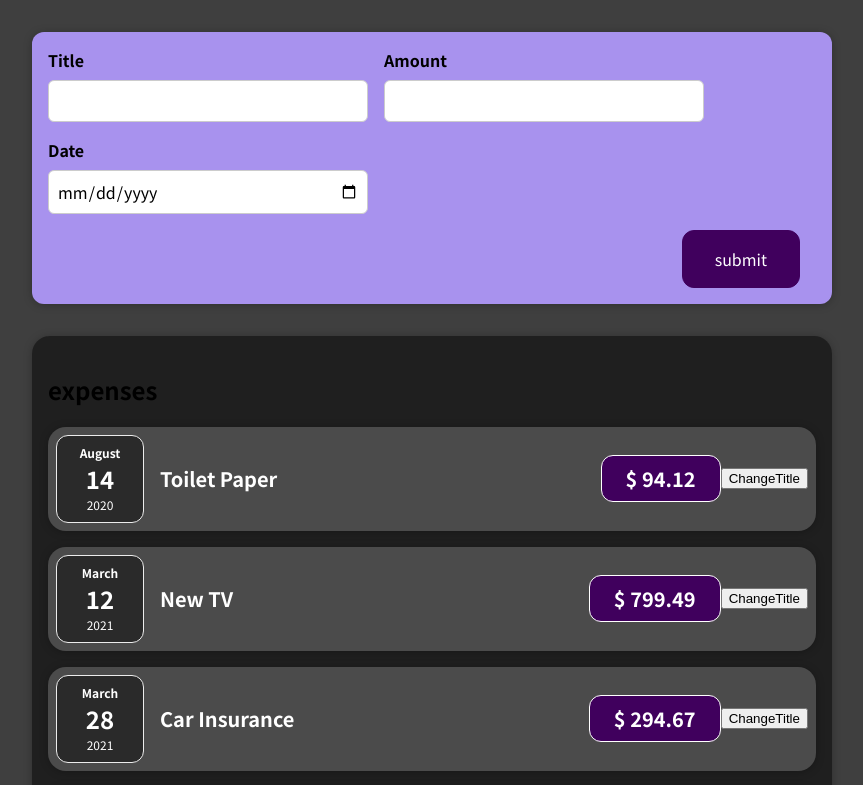
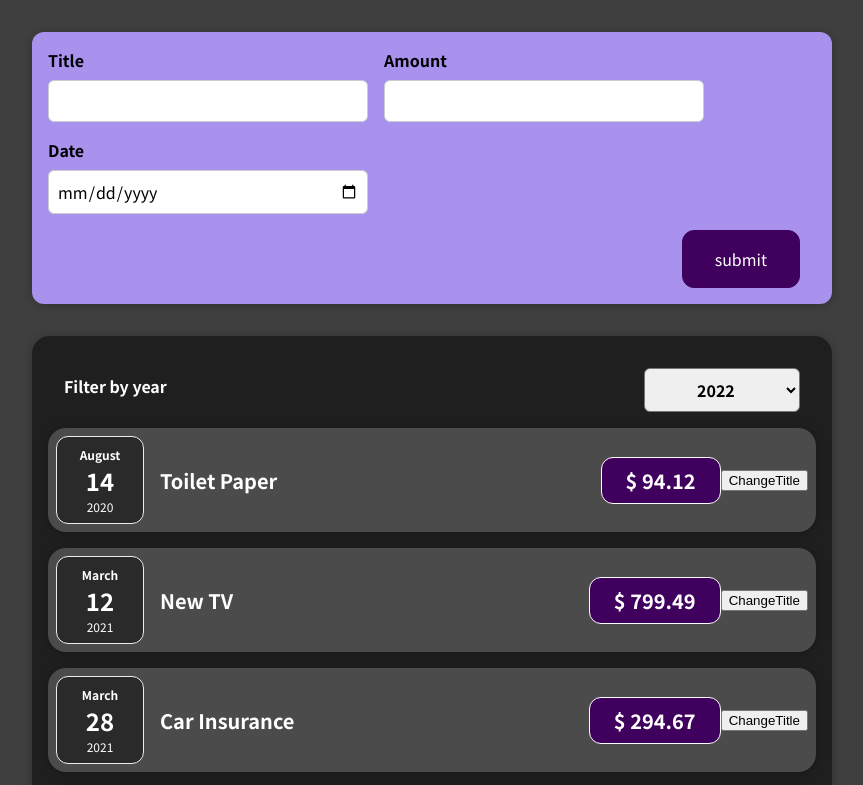
Before and after one commit to brianAckermann/udemy-react-app, a React (Create React App) app in the folder 01-starting-setup/: page / in a window 1280 px wide. Shown: the top 785 px of the page, without its empty margins (208-1071 px from the left). Built offline with nearby package versions, Linux system fonts and the light colour scheme.

Commit message:
finished 59 and assignment 2 - lifting the state up

```diff
--- a/01-starting-setup/src/components/Expenses/Expenses.js
+++ b/01-starting-setup/src/components/Expenses/Expenses.js
@@ -1,11 +1,23 @@
+import React , {useState} from "react";
 import "./Expenses.css";
 import ExpenseItem from "./ExpenseItem";
 import Card from "../UI/Card";
+import ExpensesFilter from "./ExpensesFilter";
 
 function Expenses(props) {
+
+  const [yearFilter, setYearFilter] = useState('2022');
+
+  const FilterChangeHandler = (filterYear) => {
+    console.log("recieved FilterChange update", filterYear);
+    setYearFilter(filterYear);
+  };
+
   return (
+    <div>
       <Card className="expenses">
-      <h2>expenses</h2>
+
+        <ExpensesFilter selectedYear={yearFilter} onFilterChange={FilterChangeHandler}/>
 
         <ExpenseItem
           title={props.expenses[0].title}
@@ -28,6 +40,7 @@ function Expenses(props) {
           date={props.expenses[3].date}
         />
       </Card>
+    </div>
   );
 }
 
--- /dev/null
+++ b/01-starting-setup/src/components/Expenses/ExpensesFilter.css
@@ -0,0 +1,24 @@
+.expenses-filter {
+    color: white;
+    padding: 0 1rem;
+  }
+
+  .expenses-filter__control {
+    display: flex;
+    width: 100%;
+    align-items: center;
+    justify-content: space-between;
+    margin: 1rem 0;
+  }
+
+  .expenses-filter label {
+    font-weight: bold;
+    margin-bottom: 0.5rem;
+  }
+
+  .expenses-filter select {
+    font: inherit;
+    padding: 0.5rem 3rem;
+    font-weight: bold;
+    border-radius: 6px;
+  }
--- /dev/null
+++ b/01-starting-setup/src/components/Expenses/ExpensesFilter.js
@@ -0,0 +1,26 @@
+import React from 'react';
+import './ExpensesFilter.css'
+
+const ExpensesFilter = (props) => {
+
+  const ChangeHandler = (event) => {
+    console.log("changeHandler Fired!", event);
+    props.onFilterChange(event.target.value)
+  };
+
+  return (
+    <div className='expenses-filter'>
+      <div className='expenses-filter__control'>
+        <label>Filter by year</label>
+        <select onChange={ChangeHandler} value={props.selectedYear}>
+          <option value='2022'>2022</option>
+          <option value='2021'>2021</option>
+          <option value='2020'>2020</option>
+          <option value='2019'>2019</option>
+        </select>
+      </div>
+    </div>
+  );
+};
+
+export default ExpensesFilter;
```
Lines whose indentation alone changed are shown as unchanged.
